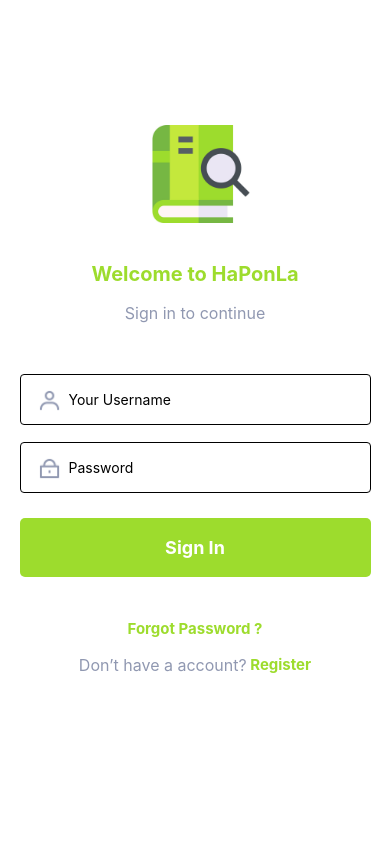
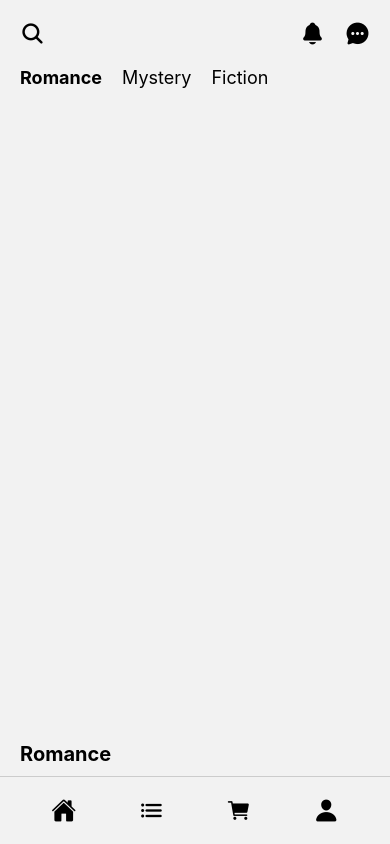
Before and after one commit to mtrangcp/HaPonLa_Client, a React Native app: screen /Category_Screens in a window 390 px wide. Built offline with nearby package versions, Linux system fonts and the light colour scheme.

Commit message:
category

```diff
--- a/App.js
+++ b/App.js
@@ -3,6 +3,7 @@ import { createNativeStackNavigator } from '@react-navigation/native-stack';
 import Welcome_Screens from './Screen/Welcome_Screens';
 import Login_Screens from './Screen/Login_Screens';
 import Signup_Screens from './Screen/Signup_Screens';
+import Category_Screens from './Screen/Category_Screens';
 
 
 const Stack = createNativeStackNavigator();
@@ -14,6 +15,7 @@ function App() {
         <Stack.Screen options = {{headerShown:false}} name="Welcome" component={Welcome_Screens} />
         <Stack.Screen options = {{headerShown:false}} name="Login_Screens" component={Login_Screens} />
         <Stack.Screen options = {{headerShown:false}} name="Signup_Screens" component={Signup_Screens} />
+        <Stack.Screen options = {{headerShown:false}} name="Category_Screens" component={Category_Screens} />
         {/* Thêm các Screen khác nếu cần */}
       </Stack.Navigator>
     </NavigationContainer>
--- /dev/null
+++ b/Screen/Category_Screens.js
@@ -0,0 +1,67 @@
+import React, { useState } from 'react';
+import { View, Text, TextInput, TouchableOpacity, ScrollView } from 'react-native';
+import Icon from 'react-native-vector-icons/Ionicons'; // Đảm bảo bạn đã cài đặt và liên kết thư viện icon
+
+const Category_Screens = () => {
+  const [selectedTab, setSelectedTab] = useState('Romance'); // Thể loại sách mặc định khi mở màn hình là Tình cảm
+
+  const bookCategories = ['Romance', 'Mystery', 'Fiction']; // Các thể loại sách
+
+  const renderBookCategories = () => {
+    return bookCategories.map(category => (
+      <TouchableOpacity
+        key={category}
+        style={{ marginRight: 20 }}
+        onPress={() => setSelectedTab(category)}
+      >
+        <Text style={{ fontSize: 18, fontWeight: selectedTab === category ? 'bold' : 'normal' }}>{category}</Text>
+      </TouchableOpacity>
+    ));
+  };
+
+  return (
+    <View style={{ flex: 1 }}>
+      {/* Phần Header */}
+      <View style={{ flexDirection: 'row', justifyContent: 'space-between', alignItems: 'center', padding: 20 }}>
+        <Icon name="search" size={25} />
+        <View style={{ flexDirection: 'row', alignItems: 'center' }}>
+          <TouchableOpacity style={{ marginRight: 20 }}>
+            <Icon name="notifications" size={25} />
+          </TouchableOpacity>
+          <TouchableOpacity>
+            <Icon name="chatbubble-ellipses" size={25} />
+          </TouchableOpacity>
+        </View>
+      </View>
+
+      {/* Phần danh sách các thể loại sách */}
+      <ScrollView horizontal showsHorizontalScrollIndicator={false} style={{ paddingHorizontal: 20, marginBottom: 20 }}>
+        {renderBookCategories()}
+      </ScrollView>
+
+      {/* Phần hiển thị sách theo thể loại */}
+      <View style={{ paddingHorizontal: 20 }}>
+        <Text style={{ fontSize: 20, fontWeight: 'bold', marginBottom: 10 }}>{selectedTab}</Text>
+        {/* Thêm danh sách sách theo thể loại ở đây */}
+      </View>
+
+      {/* Phần Tab Bar dưới cùng */}
+      <View style={{ flexDirection: 'row', justifyContent: 'space-around', alignItems: 'center', padding: 20, borderTopWidth: 1, borderTopColor: '#ccc' }}>
+        <TouchableOpacity>
+          <Icon name="home" size={25} />
+        </TouchableOpacity>
+        <TouchableOpacity>
+          <Icon name="list" size={25} />
+        </TouchableOpacity>
+        <TouchableOpacity>
+          <Icon name="cart" size={25} />
+        </TouchableOpacity>
+        <TouchableOpacity>
+          <Icon name="person" size={25} />
+        </TouchableOpacity>
+      </View>
+    </View>
+  );
+};
+
+export default Category_Screens;
--- a/Screen/Welcome_Screens.js
+++ b/Screen/Welcome_Screens.js
@@ -6,7 +6,7 @@ const Welcome_Screens = ({ navigation }) => {
   useEffect(() => {
     const timer = setTimeout(() => {
       // Chuyển sang màn hình khác sau 3 giây
-      navigation.navigate('Login_Screens');
+      navigation.navigate('Category_Screens');
     }, 3000);
 
     // Clear timer khi component unmount
```
